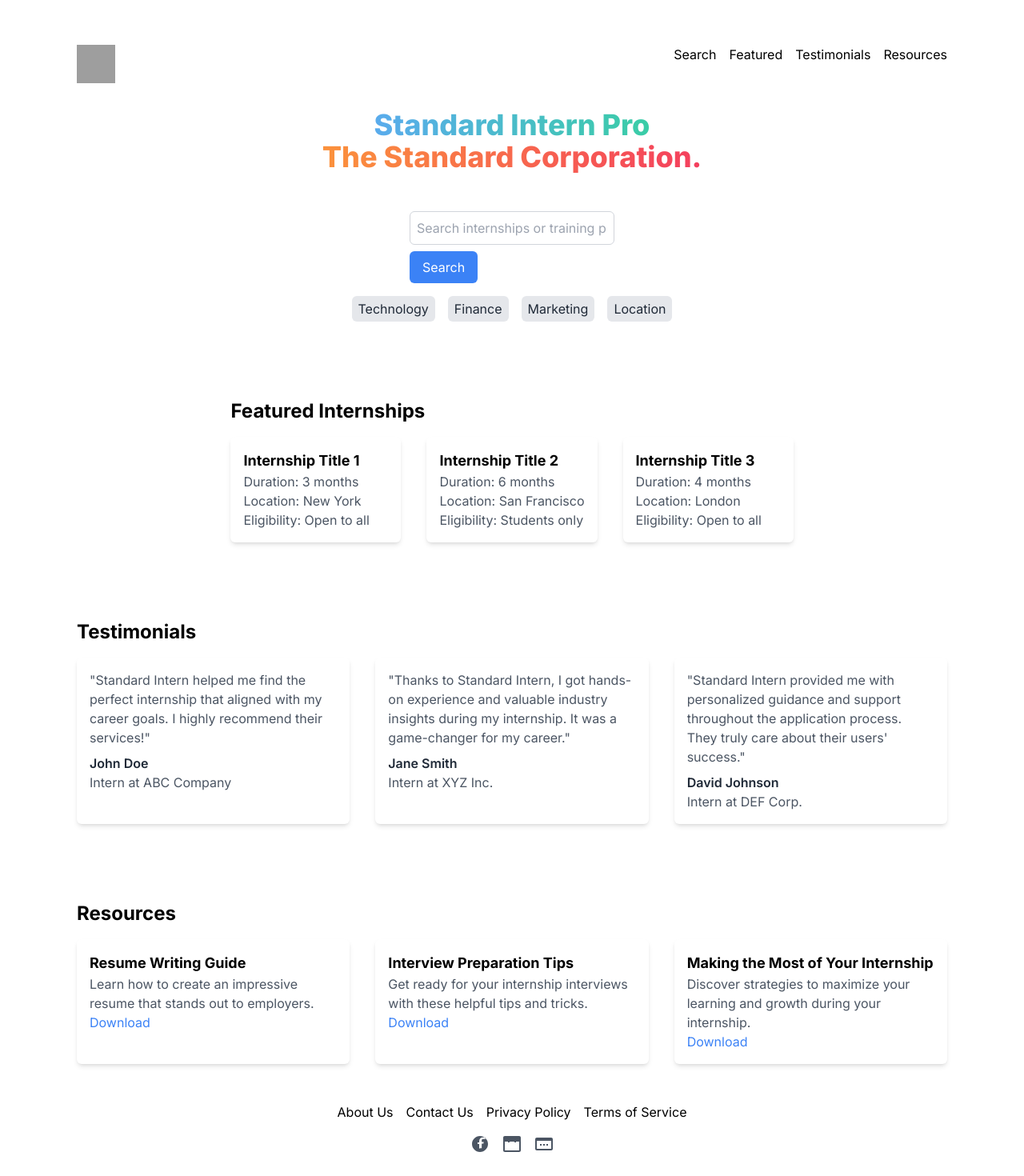
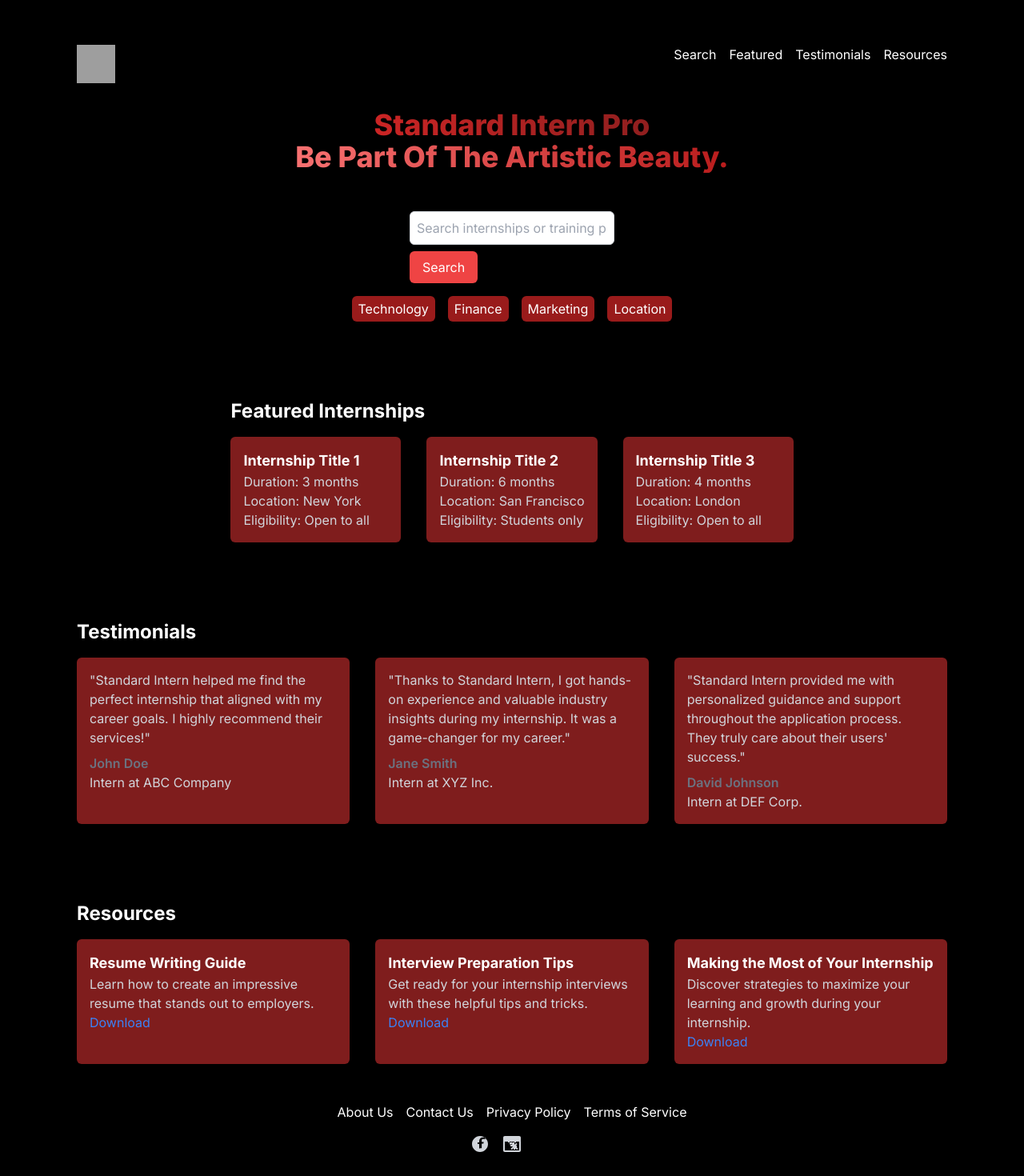
Before and after one commit to timons-AI/standard-intern, a Next.js app in the folder standard-intern/: page / in a window 1280 px wide. Shown: the part 40-1510 px from the top of the page at 80% size. Built offline with nearby package versions, Linux system fonts and the light colour scheme; grey boxes are pictures that could not be loaded.

Commit message:
Update page.tsx

```diff
--- a/standard-intern/src/app/page.tsx
+++ b/standard-intern/src/app/page.tsx
@@ -1,26 +1,28 @@
+import React from "react";
+
 export default function Home() {
   return (
-    <main className="flex min-h-screen flex-col items-center justify-between p-24">
+    <main className="flex min-h-screen flex-col items-center justify-between p-24 bg-black">
       <header className="flex justify-between w-full mb-8">
         {/* Company logo */}
         <img src="/logo.png" alt="Standard Intern" className="w-12 h-12" />
         {/* Navigation menu */}
         <nav>
           <ul className="flex space-x-4">
-            <li><a href="#search">Search</a></li>
-            <li><a href="#featured">Featured</a></li>
-            <li><a href="#testimonials">Testimonials</a></li>
-            <li><a href="#resources">Resources</a></li>
+            <li><a href="#search" className="text-white">Search</a></li>
+            <li><a href="#featured" className="text-white">Featured</a></li>
+            <li><a href="#testimonials" className="text-white">Testimonials</a></li>
+            <li><a href="#resources" className="text-white">Resources</a></li>
           </ul>
         </nav>
       </header>
 
       <section className="text-center">
-        <h1 className="text-4xl font-extrabold bg-clip-text bg-gradient-to-r from-blue-400 to-emerald-400 text-transparent capitalize">
+        <h1 className="text-4xl font-extrabold bg-clip-text bg-gradient-to-r from-red-600 to-red-900 text-transparent capitalize">
           Standard Intern Pro
         </h1>
-        <p className="text-4xl font-extrabold bg-clip-text bg-gradient-to-r from-orange-400 to-rose-500 text-transparent capitalize">
-          The Standard Corporation.
+        <p className="text-4xl font-extrabold bg-clip-text bg-gradient-to-r from-red-400 to-red-700 text-transparent capitalize">
+          Be Part of the Artistic Beauty.
         </p>
       </section>
 
@@ -33,97 +35,97 @@ export default function Home() {
             className="w-full p-2 border border-gray-300 rounded-md"
           />
           {/* Search button */}
-          <button className="mt-2 bg-blue-500 text-white rounded-md py-2 px-4 hover:bg-blue-600">
+          <button className="mt-2 bg-red-500 text-white rounded-md py-2 px-4 hover:bg-red-600">
             Search
           </button>
         </div>
         {/* Categories */}
         <div className="flex space-x-4 mt-4">
-          <button className="bg-gray-200 text-gray-800 rounded-md py-1 px-2 hover:bg-gray-300">
+          <button className="bg-red-800 text-white rounded-md py-1 px-2 hover:bg-red-700">
             Technology
           </button>
-          <button className="bg-gray-200 text-gray-800 rounded-md py-1 px-2 hover:bg-gray-300">
+          <button className="bg-red-800 text-white rounded-md py-1 px-2 hover:bg-red-700">
             Finance
           </button>
-          <button className="bg-gray-200 text-gray-800 rounded-md py-1 px-2 hover:bg-gray-300">
+          <button className="bg-red-800 text-white rounded-md py-1 px-2 hover:bg-red-700">
             Marketing
           </button>
-          <button className="bg-gray-200 text-gray-800 rounded-md py-1 px-2 hover:bg-gray-300">
+          <button className="bg-red-800 text-white rounded-md py-1 px-2 hover:bg-red-700">
             Location
           </button>
         </div>
       </section>
 
       <section id="featured" className="my-12">
-        <h2 className="text-2xl font-bold mb-4">Featured Internships</h2>
+        <h2 className="text-2xl font-bold mb-4 text-white">Featured Internships</h2>
         <div className="grid grid-cols-1 sm:grid-cols-2 lg:grid-cols-3 gap-8">
           {/* Display featured internships as cards */}
-          <div className="bg-white shadow-md rounded-md p-4">
-            <h3 className="text-lg font-bold">Internship Title 1</h3>
-            <p className="text-gray-600">Duration: 3 months</p>
-            <p className="text-gray-600">Location: New York</p>
-            <p className="text-gray-600">Eligibility: Open to all</p>
+          <div className="bg-red-900 shadow-md rounded-md p-4">
+            <h3 className="text-lg font-bold text-white">Internship Title 1</h3>
+            <p className="text-gray-300">Duration: 3 months</p>
+            <p className="text-gray-300">Location: New York</p>
+            <p className="text-gray-300">Eligibility: Open to all</p>
           </div>
-          <div className="bg-white shadow-md rounded-md p-4">
-            <h3 className="text-lg font-bold">Internship Title 2</h3>
-            <p className="text-gray-600">Duration: 6 months</p>
-            <p className="text-gray-600">Location: San Francisco</p>
-            <p className="text-gray-600">Eligibility: Students only</p>
+          <div className="bg-red-900 shadow-md rounded-md p-4">
+            <h3 className="text-lg font-bold text-white">Internship Title 2</h3>
+            <p className="text-gray-300">Duration: 6 months</p>
+            <p className="text-gray-300">Location: San Francisco</p>
+            <p className="text-gray-300">Eligibility: Students only</p>
           </div>
-          <div className="bg-white shadow-md rounded-md p-4">
-            <h3 className="text-lg font-bold">Internship Title 3</h3>
-            <p className="text-gray-600">Duration: 4 months</p>
-            <p className="text-gray-600">Location: London</p>
-            <p className="text-gray-600">Eligibility: Open to all</p>
+          <div className="bg-red-900 shadow-md rounded-md p-4">
+            <h3 className="text-lg font-bold text-white">Internship Title 3</h3>
+            <p className="text-gray-300">Duration: 4 months</p>
+            <p className="text-gray-300">Location: London</p>
+            <p className="text-gray-300">Eligibility: Open to all</p>
           </div>
         </div>
       </section>
 
       <section id="testimonials" className="my-12">
-        <h2 className="text-2xl font-bold mb-4">Testimonials</h2>
+        <h2 className="text-2xl font-bold mb-4 text-white">Testimonials</h2>
         <div className="grid grid-cols-1 sm:grid-cols-2 lg:grid-cols-3 gap-8">
           {/* Display testimonials */}
-          <div className="bg-white shadow-md rounded-md p-4">
-            <p className="text-gray-600">
+          <div className="bg-red-900 shadow-md rounded-md p-4">
+            <p className="text-gray-300">
               "Standard Intern helped me find the perfect internship that aligned with my career goals. I highly recommend their services!"
             </p>
-            <p className="text-gray-800 font-semibold mt-2">John Doe</p>
-            <p className="text-gray-600">Intern at ABC Company</p>
+            <p className="text-gray-500 font-semibold mt-2">John Doe</p>
+            <p className="text-gray-300">Intern at ABC Company</p>
           </div>
-          <div className="bg-white shadow-md rounded-md p-4">
-            <p className="text-gray-600">
+          <div className="bg-red-900 shadow-md rounded-md p-4">
+            <p className="text-gray-300">
               "Thanks to Standard Intern, I got hands-on experience and valuable industry insights during my internship. It was a game-changer for my career."
             </p>
-            <p className="text-gray-800 font-semibold mt-2">Jane Smith</p>
-            <p className="text-gray-600">Intern at XYZ Inc.</p>
+            <p className="text-gray-500 font-semibold mt-2">Jane Smith</p>
+            <p className="text-gray-300">Intern at XYZ Inc.</p>
           </div>
-          <div className="bg-white shadow-md rounded-md p-4">
-            <p className="text-gray-600">
+          <div className="bg-red-900 shadow-md rounded-md p-4">
+            <p className="text-gray-300">
               "Standard Intern provided me with personalized guidance and support throughout the application process. They truly care about their users' success."
             </p>
-            <p className="text-gray-800 font-semibold mt-2">David Johnson</p>
-            <p className="text-gray-600">Intern at DEF Corp.</p>
+            <p className="text-gray-500 font-semibold mt-2">David Johnson</p>
+            <p className="text-gray-300">Intern at DEF Corp.</p>
           </div>
         </div>
       </section>
 
       <section id="resources" className="my-12">
-        <h2 className="text-2xl font-bold mb-4">Resources</h2>
+        <h2 className="text-2xl font-bold mb-4 text-white">Resources</h2>
         <div className="grid grid-cols-1 sm:grid-cols-2 lg:grid-cols-3 gap-8">
           {/* Display resources */}
-          <div className="bg-white shadow-md rounded-md p-4">
-            <h3 className="text-lg font-bold">Resume Writing Guide</h3>
-            <p className="text-gray-600">Learn how to create an impressive resume that stands out to employers.</p>
+          <div className="bg-red-900 shadow-md rounded-md p-4">
+            <h3 className="text-lg font-bold text-white">Resume Writing Guide</h3>
+            <p className="text-gray-300">Learn how to create an impressive resume that stands out to employers.</p>
             <a href="/resume_guide.pdf" className="text-blue-500 hover:underline">Download</a>
           </div>
-          <div className="bg-white shadow-md rounded-md p-4">
-            <h3 className="text-lg font-bold">Interview Preparation Tips</h3>
-            <p className="text-gray-600">Get ready for your internship interviews with these helpful tips and tricks.</p>
+          <div className="bg-red-900 shadow-md rounded-md p-4">
+            <h3 className="text-lg font-bold text-white">Interview Preparation Tips</h3>
+            <p className="text-gray-300">Get ready for your internship interviews with these helpful tips and tricks.</p>
             <a href="/interview_tips.pdf" className="text-blue-500 hover:underline">Download</a>
           </div>
-          <div className="bg-white shadow-md rounded-md p-4">
-            <h3 className="text-lg font-bold">Making the Most of Your Internship</h3>
-            <p className="text-gray-600">Discover strategies to maximize your learning and growth during your internship.</p>
+          <div className="bg-red-900 shadow-md rounded-md p-4">
+            <h3 className="text-lg font-bold text-white">Making the Most of Your Internship</h3>
+            <p className="text-gray-300">Discover strategies to maximize your learning and growth during your internship.</p>
             <a href="/internship_guide.pdf" className="text-blue-500 hover:underline">Download</a>
           </div>
         </div>
@@ -132,27 +134,26 @@ export default function Home() {
       <footer className="text-center">
         <ul className="flex justify-center space-x-4">
           {/* Footer links */}
-          <li><a href="/about">About Us</a></li>
-          <li><a href="/contact">Contact Us</a></li>
-          <li><a href="/privacy">Privacy Policy</a></li>
-          <li><a href="/terms">Terms of Service</a></li>
+          <li><a href="/about" className="text-white">About Us</a></li>
+          <li><a href="/contact" className="text-white">Contact Us</a></li>
+          <li><a href="/privacy" className="text-white">Privacy Policy</a></li>
+          <li><a href="/terms" className="text-white">Terms of Service</a></li>
         </ul>
         {/* Social media icons */}
         <div className="flex justify-center mt-4 space-x-4">
-          <a href="#" className="text-gray-600 hover:text-blue-500">
+          <a href="#" className="text-gray-300 hover:text-red-500">
             <svg className="w-6 h-6" xmlns="http://www.w3.org/2000/svg" viewBox="0 0 24 24" fill="currentColor">
               <path d="M12 2C6.477 2 2 6.477 2 12c0 5.523 4.477 10 10 10s10-4.477 10-10c0-5.523-4.477-10-10-10zm-1 15.814v-5.814h-2v-2h2v-1.623c0-2.587 1.977-4.576 4.563-4.576h3.145v2h-2.982c-1.096 0-1.581.847-1.581 1.623v1.952h2.523l-.391 2h-2.132v5.814h-2z" />
             </svg>
           </a>
-          <a href="#" className="text-gray-600 hover:text-blue-500">
+          <a href="#" className="text-gray-300 hover:text-red-500">
             <svg className="w-6 h-6" xmlns="http://www.w3.org/2000/svg" viewBox="0 0 24 24" fill="currentColor">
-              <path d="M21 2H3C1.89543 2 1 2.89543 1 4V20C1 21.1046 1.89543 22 3 22H21C22.1046 22 23 21.1046 23 20V4C23 2.89543 22.1046 2 21 2ZM21 20H3V9H21V20ZM12 4C9.23858 4 7 6.23858 7 9V10H9V9C9 7.34315 10.3431 6 12 6C13.6569 6 15 7.34315 15 9V10H17V9C17 6.23858 14.7614 4 12 4Z" />
+              <path d="M21 2H3C1.89543 2 1 2.89543 1 4V20C1 21.1046 1.89543 22 3 22H21C22.1046 22 23 21.1046 23 20V4C23 2.89543 22.1046 2 21 2ZM21 20H3V9H21V20ZM12 4C9.23858 4 7 6.23858 7 9V10H9V9C9 7.34315 10.3431 6 12 6C13.6569 6 15 7.34315 15 9V10H17V9C17 6.23858 14.7614 4 12 4ZM17 15L14.8536 12.8536L13.4393 14.2679L15.1716 16H14V18H18V14H16.8284L18.5607 12.2679L17.1464 10.8536L15 13V10H13V13L15.1464 10.8536L13.7321 9.43934L12 11.1716L10.2679 9.43934L8.85355 10.8536L11 13V10H9V13L11.1716 10.8536L12 11.6823L12.8284 10.8536L11.4142 9.43934L10 10.8536L12.1464 13H10V15H13.1716L10.4393 17.7321L11.8536 19.1464L14 16.9999V19H16V16.9999L18.1464 19.1464L19.5607 17.7321L17.7321 15.9035L17 16.635L17 15Z" />
             </svg>
           </a>
-          <a href="#" className="text-gray-600 hover:text-blue-500">
+          <a href="#" className="text-gray-300 hover:text-red-500">
             <svg className="w-6 h-6" xmlns="http://www.w3.org/2000/svg" viewBox="0 0 24 24" fill="currentColor">
-              <path d="M21 4H3C1.89543 4 1 4.89543 1 6V18C1 19.1046 1.89543 20 3 20H21C22.1046 20 23 19.1046 23 18V6C23 4.89543 22.1046 4 21 4ZM21 18H3V8H21V18ZM9 12H7V14H9V12ZM11 12H13V14H11V12ZM15 12H17V14H15V12Z" />
-            </svg>
+         </svg>
           </a>
         </div>
       </footer>
```
